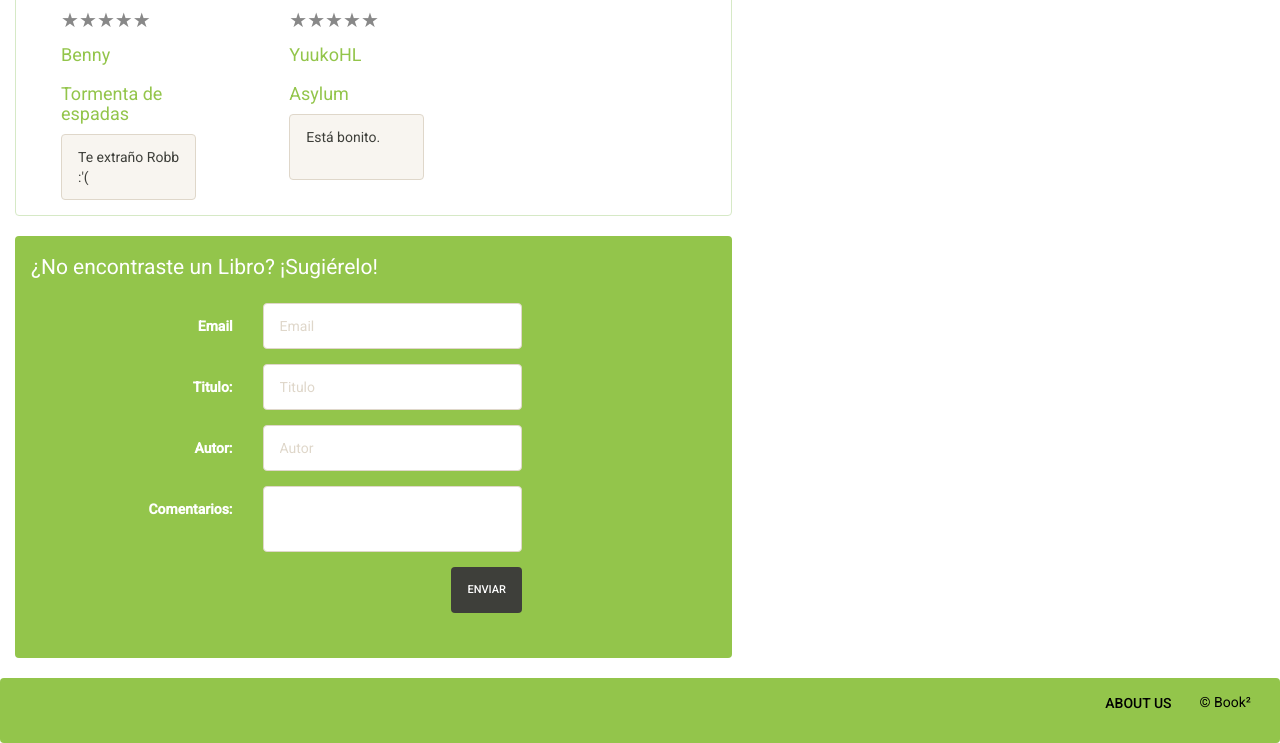
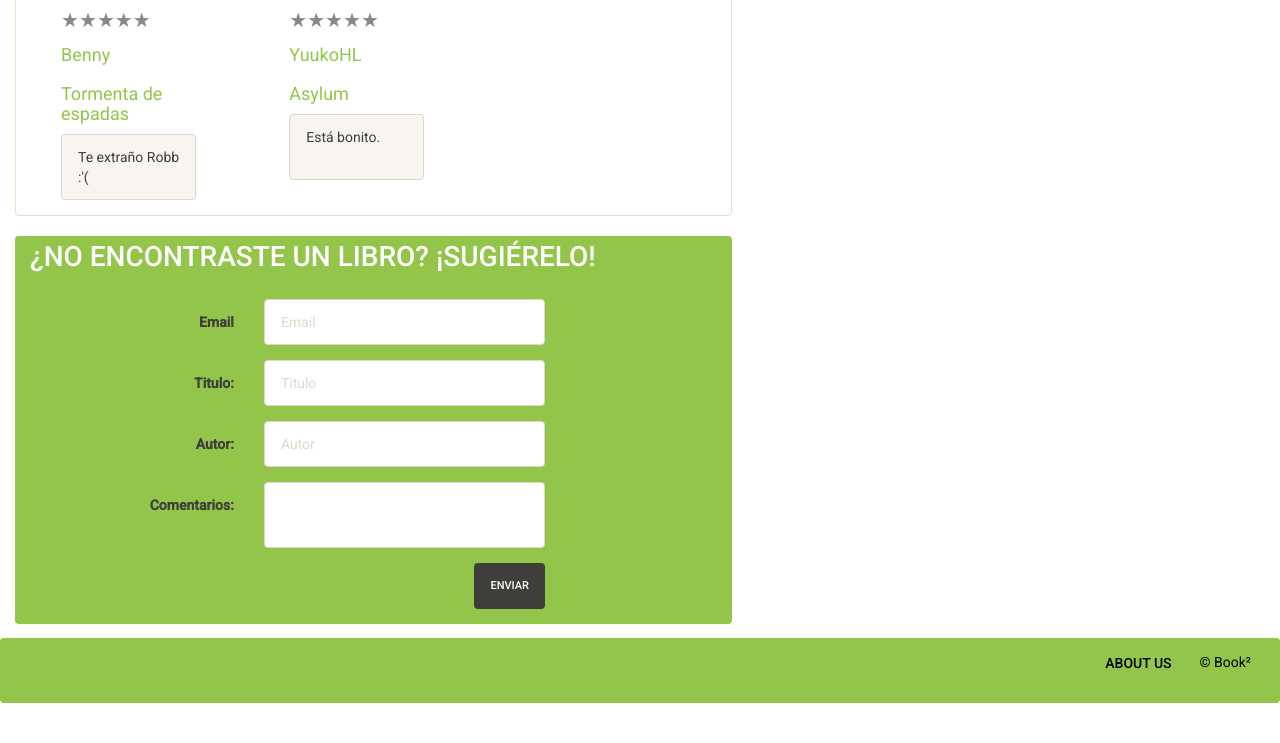
Before and after one commit to bennymc/Proyecto, a PHP site: page / in a window 1280 px wide. Shown: the part 410-1153 px from the top of the page. After the commit the page ends 1113 px from the top, so only its background shows below. Run offline with PHP 8.4, Linux system fonts and the light colour scheme; grey boxes labelled with a size stand in for pictures from a placeholder-image service; some libraries are stand-ins or nearby versions.

Commit message:
validacion para correo sugerencia

```diff
--- a/css/estilos.css
+++ b/css/estilos.css
@@ -251,3 +251,20 @@ button#btnrecupera{
 	height: 150px;
 }
 /*--------------- ------------*/
+
+div.sugerencia{
+	border-radius: 4px;
+	background-color: #93C54B;
+	width: auto;
+	height: auto;
+}
+legend#sugerenciaL{
+	  padding: 10px 15px;
+	  font-size: 2em;
+	margin-top: 10px;
+	margin-bottom: 20px;
+	line-height: 22px;
+	font-weight: 500;
+	text-transform: uppercase;
+	color: white;
+}
--- a/editar.php
+++ b/editar.php
@@ -53,11 +53,7 @@
 					  <div class="col-md-2">
 					    <button id="Guardar" name="Guardar" class="btn btn-default">Actualizar</button>
 					  </div>
-					  <div class="col-md-2">
-					   <a href="perfil.php">
-					    	<button id="Cancelar" name="Cancelar" class="btn btn-default">Cancelar</button>
-					   </a>
-					  </div>
+
 					</div>
 				</fieldset>
 			</form>
--- a/index.php
+++ b/index.php
@@ -43,10 +43,10 @@
   			</div>
 		</div>
 	<!--  ***************************** SUGERENCIAS ***************************** -->
-		<div class="alert alert-dismissible alert-success">
-			<form class="form-horizontal">
+		<div class="sugerencia">
+			<form class="form-horizontal" method="post" onsubmit="return ValidaSugerencia()">
 				<fieldset>
-					<legend>¿No encontraste un Libro? ¡Sugiérelo!</legend>
+					<legend id="sugerenciaL">¿No encontraste un Libro? ¡Sugiérelo!</legend>
 					<div class="form-group">
 					  	<label class="col-md-4 control-label" for="Email">Email</label>
 					  	<div class="col-md-5">
@@ -73,7 +73,7 @@
 					</div>
 					<div class="form-group">
 						<div class="col-md-9">
-							<button type="submit" class="btn btn-default pull-right">Enviar</button>
+							<button type="submit" class="btn btn-default pull-right" >Enviar</button>
 						</div>
 					</div>
 				</fieldset>
--- a/js/validaciones.js
+++ b/js/validaciones.js
@@ -123,3 +123,15 @@ function VCorreo(){
 			}
 			return true;
 }
+
+function ValidaSugerencia(){
+			var valor = document.getElementById("Email").value;
+			console.log(valor);
+		    if( !(/^[\w-\.]+@([\w-]+\.)+[\w-]{2,4}$/.test(valor))){
+				document.getElementById("Email").setAttribute('class', 'form-control input-md error');
+			    return false;
+			}else{
+				document.getElementById("Email").setAttribute('class', 'form-control input-md');
+			}
+			return true;
+}
```
